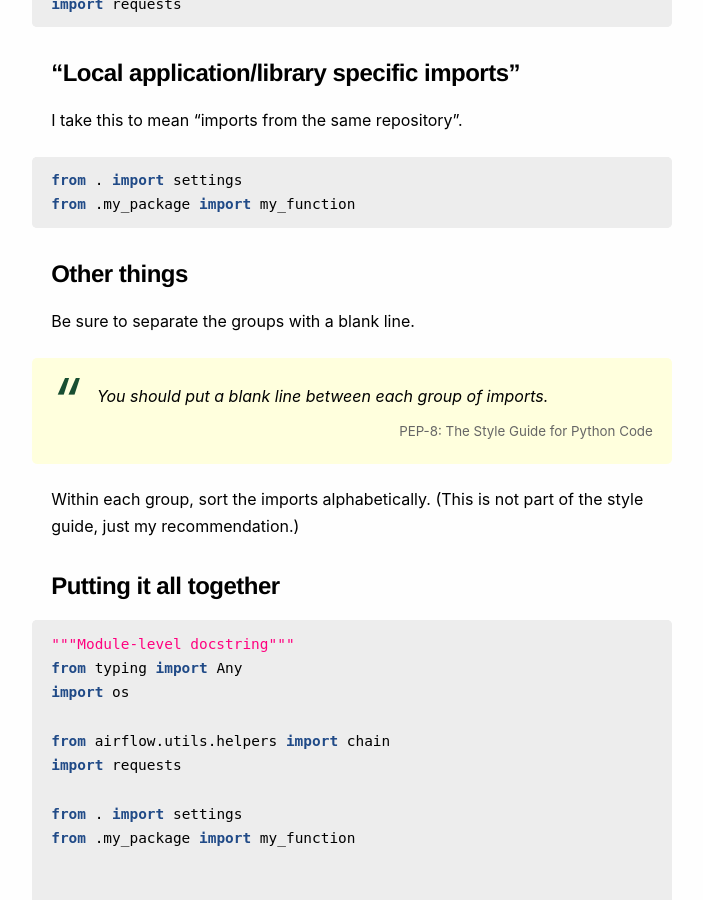
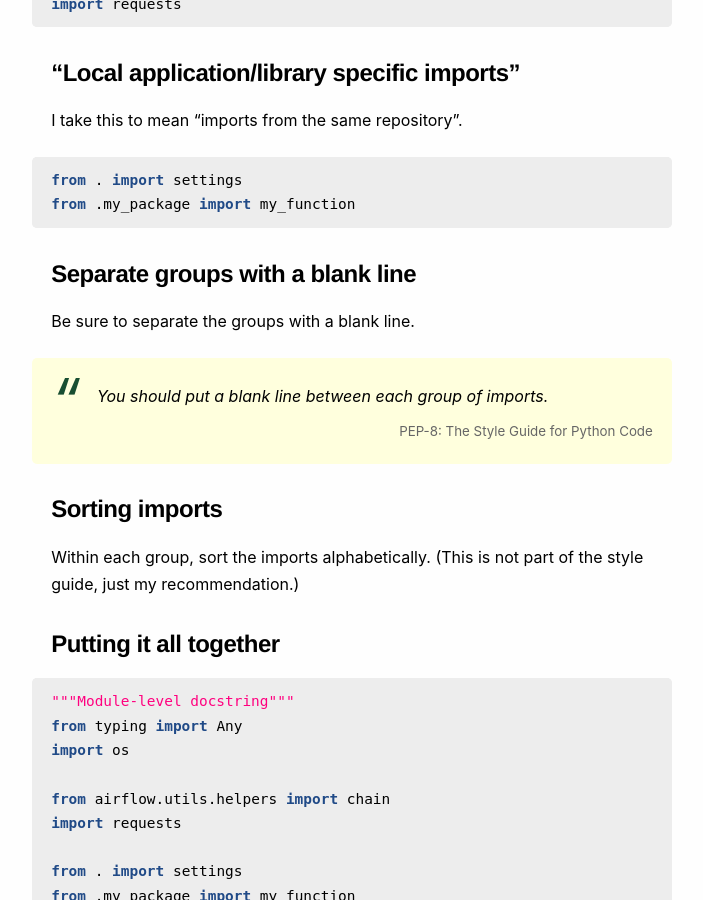
Before and after one commit to explodinglabs/explodinglabs.github.io, a Jekyll site: the page built from docs/_posts/python/2021-01-27-imports.markdown, in a window 1280 px wide and 900 px high, scrolled down 935 px. Shown: the whole window, without its empty margins (288-991 px from the left). Built offline with Jekyll 4.4.1, drawn with Linux system fonts in a browser that asks for light colours.

Commit message:
Update 2021-01-27-imports.markdown

````diff
--- a/docs/_posts/python/2021-01-27-imports.markdown
+++ b/docs/_posts/python/2021-01-27-imports.markdown
@@ -52,13 +52,15 @@ from . import settings
 from .my_package import my_function
 ```
 
-## Other things
+## Separate groups with a blank line
 
 Be sure to separate the groups with a blank line.
 
 > You should put a blank line between each group of imports.
 >
 > <cite>PEP-8: The Style Guide for Python Code</cite>
+
+## Sorting imports
 
 Within each group, sort the imports alphabetically. (This is not part of the
 style guide, just my recommendation.)
````
